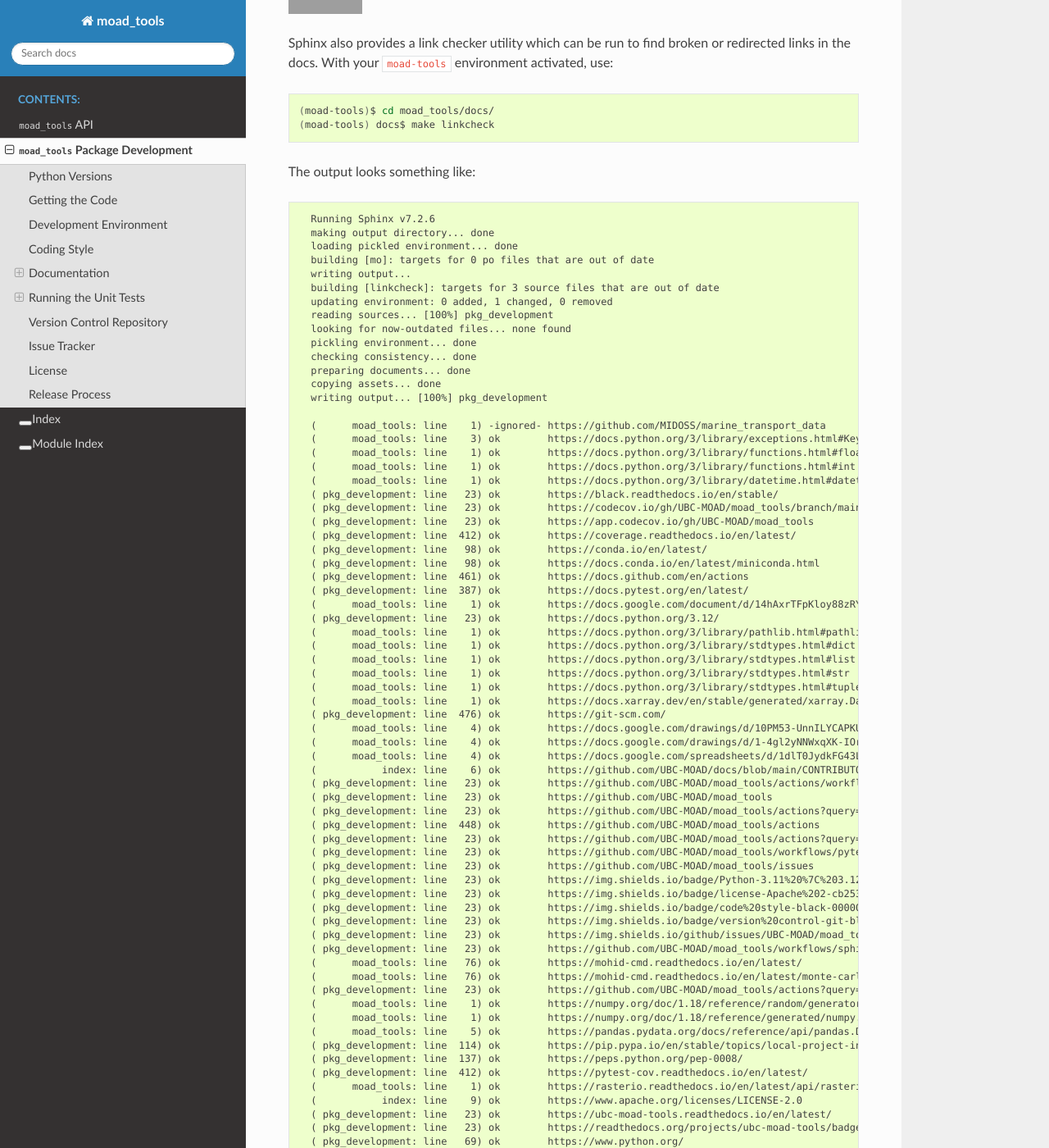
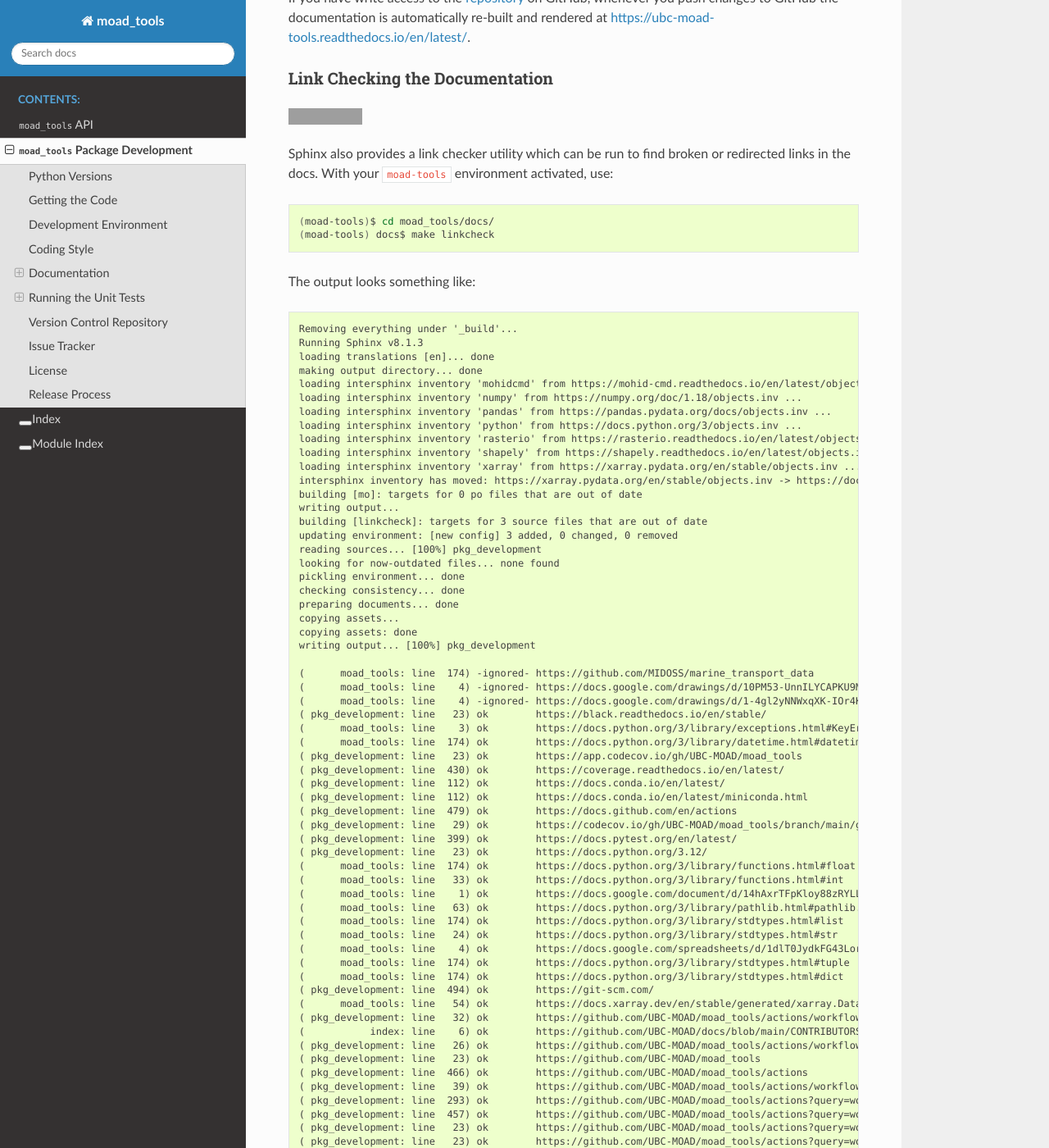
Before and after one commit to UBC-MOAD/moad_tools, a Sphinx documentation site: the page built from docs/pkg_development.rst, in a window 1280 px wide and 1400 px high, scrolled down 3471 px. Shown: the whole window at 82% size. Built offline with Sphinx 7.4.7 and the Read the Docs theme 3.1.0, drawn with Linux system fonts in a browser that asks for light colours; some of the changed text lies outside the part shown; grey boxes are pictures that could not be loaded.

Commit message:
Update docs example output from Sphinx
Updated Sphinx build and linkcheck commands example outputs.

```diff
--- a/docs/pkg_development.rst
+++ b/docs/pkg_development.rst
@@ -235,15 +235,16 @@ The output looks something like:
 .. code-block:: text
 
     Removing everything under '_build'...
-    Running Sphinx v7.2.6
+    Running Sphinx v8.1.3
+    loading translations [en]... done
     making output directory... done
-    loading intersphinx inventory from https://mohid-cmd.readthedocs.io/en/latest/objects.inv...
-    loading intersphinx inventory from https://numpy.org/doc/1.18/objects.inv...
-    loading intersphinx inventory from https://pandas.pydata.org/docs/objects.inv...
-    loading intersphinx inventory from https://docs.python.org/3/objects.inv...
-    loading intersphinx inventory from https://rasterio.readthedocs.io/en/latest/objects.inv...
-    loading intersphinx inventory from https://shapely.readthedocs.io/en/latest/objects.inv...
-    loading intersphinx inventory from https://xarray.pydata.org/en/stable/objects.inv...
+    loading intersphinx inventory 'mohidcmd' from https://mohid-cmd.readthedocs.io/en/latest/objects.inv ...
+    loading intersphinx inventory 'numpy' from https://numpy.org/doc/1.18/objects.inv ...
+    loading intersphinx inventory 'pandas' from https://pandas.pydata.org/docs/objects.inv ...
+    loading intersphinx inventory 'python' from https://docs.python.org/3/objects.inv ...
+    loading intersphinx inventory 'rasterio' from https://rasterio.readthedocs.io/en/latest/objects.inv ...
+    loading intersphinx inventory 'shapely' from https://shapely.readthedocs.io/en/latest/objects.inv ...
+    loading intersphinx inventory 'xarray' from https://xarray.pydata.org/en/stable/objects.inv ...
     intersphinx inventory has moved: https://xarray.pydata.org/en/stable/objects.inv -> https://docs.xarray.dev/en/stable/objects.inv
     building [mo]: targets for 0 po files that are out of date
     writing output...
@@ -254,9 +255,16 @@ The output looks something like:
     pickling environment... done
     checking consistency... done
     preparing documents... done
-    copying assets... copying static files... done
-    copying extra files... done
-    done
+    copying assets...
+    copying static files...
+    Writing evaluated template result to /media/doug/warehouse/MOAD/moad_tools/docs/_build/html/_static/language_data.js
+    Writing evaluated template result to /media/doug/warehouse/MOAD/moad_tools/docs/_build/html/_static/basic.css
+    Writing evaluated template result to /media/doug/warehouse/MOAD/moad_tools/docs/_build/html/_static/documentation_options.js
+    Writing evaluated template result to /media/doug/warehouse/MOAD/moad_tools/docs/_build/html/_static/js/versions.js
+    copying static files: done
+    copying extra files...
+    copying extra files: done
+    copying assets: done
     writing output... [100%] pkg_development
     generating indices... genindex py-modindex done
     highlighting module code... [100%] moad_tools.observations
@@ -265,7 +273,7 @@ The output looks something like:
     dumping object inventory... done
     build succeeded.
 
-  The HTML pages are in _build/html.
+    The HTML pages are in _build/html.
 
 The HTML rendering of the docs ends up in :file:`docs/_build/html/`.
 You can open the :file:`index.html` file in that directory tree in your browser to preview the results of the build.
@@ -301,82 +309,102 @@ The output looks something like:
 
 .. code-block:: text
 
-    Running Sphinx v7.2.6
+    Removing everything under '_build'...
+    Running Sphinx v8.1.3
+    loading translations [en]... done
     making output directory... done
-    loading pickled environment... done
+    loading intersphinx inventory 'mohidcmd' from https://mohid-cmd.readthedocs.io/en/latest/objects.inv ...
+    loading intersphinx inventory 'numpy' from https://numpy.org/doc/1.18/objects.inv ...
+    loading intersphinx inventory 'pandas' from https://pandas.pydata.org/docs/objects.inv ...
+    loading intersphinx inventory 'python' from https://docs.python.org/3/objects.inv ...
+    loading intersphinx inventory 'rasterio' from https://rasterio.readthedocs.io/en/latest/objects.inv ...
+    loading intersphinx inventory 'shapely' from https://shapely.readthedocs.io/en/latest/objects.inv ...
+    loading intersphinx inventory 'xarray' from https://xarray.pydata.org/en/stable/objects.inv ...
+    intersphinx inventory has moved: https://xarray.pydata.org/en/stable/objects.inv -> https://docs.xarray.dev/en/stable/objects.inv
     building [mo]: targets for 0 po files that are out of date
     writing output...
     building [linkcheck]: targets for 3 source files that are out of date
-    updating environment: 0 added, 1 changed, 0 removed
+    updating environment: [new config] 3 added, 0 changed, 0 removed
     reading sources... [100%] pkg_development
     looking for now-outdated files... none found
     pickling environment... done
     checking consistency... done
     preparing documents... done
-    copying assets... done
+    copying assets...
+    copying assets: done
     writing output... [100%] pkg_development
 
-    (      moad_tools: line    1) -ignored- https://github.com/MIDOSS/marine_transport_data
+    (      moad_tools: line  174) -ignored- https://github.com/MIDOSS/marine_transport_data
+    (      moad_tools: line    4) -ignored- https://docs.google.com/drawings/d/10PM53-UnnILYCAPKU9MxiR-Y4OW0tIMhVzSjaHr-iSc/edit
+    (      moad_tools: line    4) -ignored- https://docs.google.com/drawings/d/1-4gl2yNNWxqXK-IOr4KNZxO-awBC-bNrjRNrt86fykU/edit
+    ( pkg_development: line   23) ok        https://black.readthedocs.io/en/stable/
     (      moad_tools: line    3) ok        https://docs.python.org/3/library/exceptions.html#KeyError
-    (      moad_tools: line    1) ok        https://docs.python.org/3/library/functions.html#float
-    (      moad_tools: line    1) ok        https://docs.python.org/3/library/functions.html#int
-    (      moad_tools: line    1) ok        https://docs.python.org/3/library/datetime.html#datetime.datetime
-    ( pkg_development: line   23) ok        https://black.readthedocs.io/en/stable/
-    ( pkg_development: line   23) ok        https://codecov.io/gh/UBC-MOAD/moad_tools/branch/main/graph/badge.svg
+    (      moad_tools: line  174) ok        https://docs.python.org/3/library/datetime.html#datetime.datetime
     ( pkg_development: line   23) ok        https://app.codecov.io/gh/UBC-MOAD/moad_tools
-    ( pkg_development: line  412) ok        https://coverage.readthedocs.io/en/latest/
-    ( pkg_development: line   98) ok        https://conda.io/en/latest/
-    ( pkg_development: line   98) ok        https://docs.conda.io/en/latest/miniconda.html
-    ( pkg_development: line  461) ok        https://docs.github.com/en/actions
-    ( pkg_development: line  387) ok        https://docs.pytest.org/en/latest/
+    ( pkg_development: line  430) ok        https://coverage.readthedocs.io/en/latest/
+    ( pkg_development: line  112) ok        https://docs.conda.io/en/latest/
+    ( pkg_development: line  112) ok        https://docs.conda.io/en/latest/miniconda.html
+    ( pkg_development: line  479) ok        https://docs.github.com/en/actions
+    ( pkg_development: line   29) ok        https://codecov.io/gh/UBC-MOAD/moad_tools/branch/main/graph/badge.svg
+    ( pkg_development: line  399) ok        https://docs.pytest.org/en/latest/
+    ( pkg_development: line   23) ok        https://docs.python.org/3.12/
+    (      moad_tools: line  174) ok        https://docs.python.org/3/library/functions.html#float
+    (      moad_tools: line   33) ok        https://docs.python.org/3/library/functions.html#int
     (      moad_tools: line    1) ok        https://docs.google.com/document/d/14hAxrTFpKloy88zRYLL4TiqLwbn8s53MYQeCt6B3MJ4/edit
-    ( pkg_development: line   23) ok        https://docs.python.org/3.12/
-    (      moad_tools: line    1) ok        https://docs.python.org/3/library/pathlib.html#pathlib.Path
-    (      moad_tools: line    1) ok        https://docs.python.org/3/library/stdtypes.html#dict
-    (      moad_tools: line    1) ok        https://docs.python.org/3/library/stdtypes.html#list
-    (      moad_tools: line    1) ok        https://docs.python.org/3/library/stdtypes.html#str
-    (      moad_tools: line    1) ok        https://docs.python.org/3/library/stdtypes.html#tuple
-    (      moad_tools: line    1) ok        https://docs.xarray.dev/en/stable/generated/xarray.Dataset.html#xarray.Dataset
-    ( pkg_development: line  476) ok        https://git-scm.com/
-    (      moad_tools: line    4) ok        https://docs.google.com/drawings/d/10PM53-UnnILYCAPKU9MxiR-Y4OW0tIMhVzSjaHr-iSc/edit
-    (      moad_tools: line    4) ok        https://docs.google.com/drawings/d/1-4gl2yNNWxqXK-IOr4KNZxO-awBC-bNrjRNrt86fykU/edit
+    (      moad_tools: line   63) ok        https://docs.python.org/3/library/pathlib.html#pathlib.Path
+    (      moad_tools: line  174) ok        https://docs.python.org/3/library/stdtypes.html#list
+    (      moad_tools: line   24) ok        https://docs.python.org/3/library/stdtypes.html#str
     (      moad_tools: line    4) ok        https://docs.google.com/spreadsheets/d/1dlT0JydkFG43LorqgtHle5IN6caRYjf_3qLrUYqANDY/edit
+    (      moad_tools: line  174) ok        https://docs.python.org/3/library/stdtypes.html#tuple
+    (      moad_tools: line  174) ok        https://docs.python.org/3/library/stdtypes.html#dict
+    ( pkg_development: line  494) ok        https://git-scm.com/
+    (      moad_tools: line   54) ok        https://docs.xarray.dev/en/stable/generated/xarray.Dataset.html#xarray.Dataset
+    ( pkg_development: line   32) ok        https://github.com/UBC-MOAD/moad_tools/actions/workflows/codeql-analysis.yaml/badge.svg
     (           index: line    6) ok        https://github.com/UBC-MOAD/docs/blob/main/CONTRIBUTORS.rst
-    ( pkg_development: line   23) ok        https://github.com/UBC-MOAD/moad_tools/actions/workflows/codeql-analysis.yaml/badge.svg
+    ( pkg_development: line   26) ok        https://github.com/UBC-MOAD/moad_tools/actions/workflows/pytest-with-coverage.yaml/badge.svg
     ( pkg_development: line   23) ok        https://github.com/UBC-MOAD/moad_tools
-    ( pkg_development: line   23) ok        https://github.com/UBC-MOAD/moad_tools/actions?query=workflow:codeql-analysis
-    ( pkg_development: line  448) ok        https://github.com/UBC-MOAD/moad_tools/actions
-    ( pkg_development: line   23) ok        https://github.com/UBC-MOAD/moad_tools/actions?query=workflow%3Asphinx-linkcheck
-    ( pkg_development: line   23) ok        https://github.com/UBC-MOAD/moad_tools/workflows/pytest-with-coverage/badge.svg
+    ( pkg_development: line  466) ok        https://github.com/UBC-MOAD/moad_tools/actions
+    ( pkg_development: line   39) ok        https://github.com/UBC-MOAD/moad_tools/actions/workflows/sphinx-linkcheck.yaml/badge.svg
+    ( pkg_development: line  293) ok        https://github.com/UBC-MOAD/moad_tools/actions?query=workflow%3Asphinx-linkcheck
+    ( pkg_development: line  457) ok        https://github.com/UBC-MOAD/moad_tools/actions?query=workflow%3Apytest-with-coverage
+    ( pkg_development: line   23) ok        https://github.com/UBC-MOAD/moad_tools/actions?query=workflow:sphinx-linkcheck
+    ( pkg_development: line   23) ok        https://github.com/UBC-MOAD/moad_tools/actions?query=workflow:pytest-with-coverage
     ( pkg_development: line   23) ok        https://github.com/UBC-MOAD/moad_tools/issues
-    ( pkg_development: line   23) ok        https://img.shields.io/badge/Python-3.11%20%7C%203.12-blue?logo=python&label=Python&logoColor=gold
-    ( pkg_development: line   23) ok        https://img.shields.io/badge/license-Apache%202-cb2533.svg
-    ( pkg_development: line   23) ok        https://img.shields.io/badge/code%20style-black-000000.svg
-    ( pkg_development: line   23) ok        https://img.shields.io/badge/version%20control-git-blue.svg?logo=github
-    ( pkg_development: line   23) ok        https://img.shields.io/github/issues/UBC-MOAD/moad_tools?logo=github
-    ( pkg_development: line   23) ok        https://github.com/UBC-MOAD/moad_tools/workflows/sphinx-linkcheck/badge.svg
+    ( pkg_development: line  459) ok        https://github.com/UBC-MOAD/moad_tools/workflows/pytest-with-coverage/badge.svg
+    ( pkg_development: line  295) ok        https://github.com/UBC-MOAD/moad_tools/workflows/sphinx-linkcheck/badge.svg
+    ( pkg_development: line   65) ok        https://img.shields.io/badge/%F0%9F%A5%9A-Hatch-4051b5.svg
+    ( pkg_development: line   62) ok        https://img.shields.io/badge/code%20style-black-000000.svg
+    ( pkg_development: line   23) ok        https://github.com/UBC-MOAD/moad_tools/releases
+    ( pkg_development: line   53) ok        https://img.shields.io/badge/license-Apache%202-cb2533.svg
+    ( pkg_development: line   56) ok        https://img.shields.io/badge/version%20control-git-blue.svg?logo=github
+    ( pkg_development: line   59) ok        https://img.shields.io/badge/pre--commit-enabled-brightgreen?logo=pre-commit&logoColor=white
+    ( pkg_development: line   23) ok        https://github.com/pypa/hatch
+    ( pkg_development: line   49) ok        https://img.shields.io/github/issues/UBC-MOAD/moad_tools?logo=github
+    ( pkg_development: line   43) ok        https://img.shields.io/github/v/release/UBC-MOAD/moad_tools?logo=github
+    ( pkg_development: line  466) ok        https://github.com/UBC-MOAD/moad_tools/commits/main
+    ( pkg_development: line   23) ok        https://github.com/UBC-MOAD/moad_tools/actions?query=workflow:CodeQL
     (      moad_tools: line   76) ok        https://mohid-cmd.readthedocs.io/en/latest/
+    ( pkg_development: line   46) ok        https://img.shields.io/python/required-version-toml?tomlFilePath=https://raw.githubusercontent.com/UBC-MOAD/moad_tools/main/pyproject.toml&logo=Python&logoColor=gold&label=Python
     (      moad_tools: line   76) ok        https://mohid-cmd.readthedocs.io/en/latest/monte-carlo.html#monte-carlo-sub-command
-    ( pkg_development: line   23) ok        https://github.com/UBC-MOAD/moad_tools/actions?query=workflow%3Apytest-with-coverage
-    (      moad_tools: line    1) ok        https://numpy.org/doc/1.18/reference/random/generator.html#numpy.random.Generator
-    (      moad_tools: line    1) ok        https://numpy.org/doc/1.18/reference/generated/numpy.ndarray.html#numpy.ndarray
+    (      moad_tools: line   54) ok        https://numpy.org/doc/1.18/reference/generated/numpy.ndarray.html#numpy.ndarray
+    ( pkg_development: line  128) ok        https://pip.pypa.io/en/stable/topics/local-project-installs/#editable-installs
+    (      moad_tools: line  174) ok        https://numpy.org/doc/1.18/reference/random/generator.html#numpy.random.Generator
     (      moad_tools: line    5) ok        https://pandas.pydata.org/docs/reference/api/pandas.DataFrame.html#pandas.DataFrame
-    ( pkg_development: line  114) ok        https://pip.pypa.io/en/stable/topics/local-project-installs/#editable-installs
-    ( pkg_development: line  137) ok        https://peps.python.org/pep-0008/
-    ( pkg_development: line  412) ok        https://pytest-cov.readthedocs.io/en/latest/
-    (      moad_tools: line    1) ok        https://rasterio.readthedocs.io/en/latest/api/rasterio.io.html#rasterio.io.DatasetReader
+    (      moad_tools: line   54) ok        https://rasterio.readthedocs.io/en/latest/api/rasterio.io.html#rasterio.io.DatasetReader
+    ( pkg_development: line  430) ok        https://pytest-cov.readthedocs.io/en/latest/
+    ( pkg_development: line   23) ok        https://pre-commit.com
+    ( pkg_development: line  154) ok        https://pre-commit.com/
     (           index: line    9) ok        https://www.apache.org/licenses/LICENSE-2.0
+    ( pkg_development: line   36) ok        https://readthedocs.org/projects/ubc-moad-tools/badge/?version=latest
+    (      moad_tools: line    1) ok        https://www.ndbc.noaa.gov/data/realtime2/
     ( pkg_development: line   23) ok        https://ubc-moad-tools.readthedocs.io/en/latest/
-    ( pkg_development: line   23) ok        https://readthedocs.org/projects/ubc-moad-tools/badge/?version=latest
-    ( pkg_development: line   69) ok        https://www.python.org/
-    ( pkg_development: line  188) ok        https://readthedocs.org/projects/ubc-moad-tools/builds/
-    ( pkg_development: line  171) ok        https://www.sphinx-doc.org/en/master/
-    ( pkg_development: line  171) ok        https://www.sphinx-doc.org/en/master/usage/restructuredtext/basics.html
-    ( pkg_development: line  448) ok        https://github.com/UBC-MOAD/moad_tools/commits/main
-    (      moad_tools: line    1) ok        https://www.ndbc.noaa.gov/data/realtime2/
+    ( pkg_development: line   83) ok        https://www.python.org/
+    ( pkg_development: line  187) ok        https://www.sphinx-doc.org/en/master/
+    ( pkg_development: line  187) ok        https://www.sphinx-doc.org/en/master/usage/restructuredtext/basics.html
+    ( pkg_development: line  204) ok        https://readthedocs.org/projects/ubc-moad-tools/builds/
     build succeeded.
 
-  Look for any errors in the above output or in _build/linkcheck/output.txt
+    Look for any errors in the above output or in _build/linkcheck/output.txt
 
 :command:`make linkcheck` is run monthly via a `scheduled GitHub Actions workflow`_
 
```
